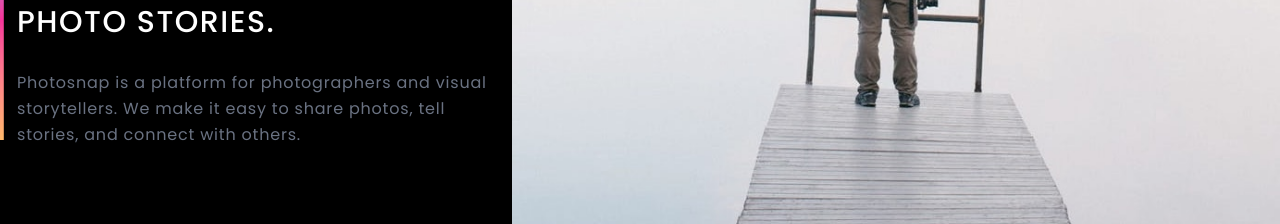
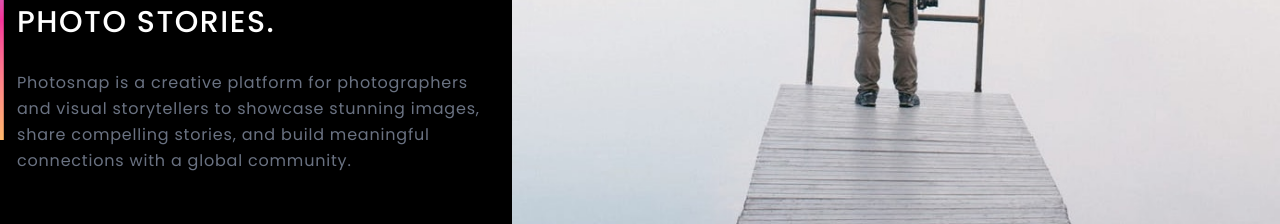
Before and after one commit to Nel-tech/PhotoSnap, a Next.js app in the folder snap/client/: page / in a window 1280 px wide. Shown: the part 361-585 px from the top of the page. Built offline with nearby package versions, Linux system fonts and the light colour scheme; no server answers.

Commit message:
Remove preview.mp3 file and update HeroSection description for clarity and engagement.

```diff
--- a/snap/client/src/app/landing/HeroSection.tsx
+++ b/snap/client/src/app/landing/HeroSection.tsx
@@ -45,8 +45,7 @@ function HeroSection() {
           CREATE AND SHARE YOUR PHOTO STORIES.
         </h1>
         <p className="text-gray-500 tracking-wider leading-relaxed text-sm text-left md:text-left lg:text-base">
-          Photosnap is a platform for photographers and visual storytellers. We
-          make it easy to share photos, tell stories, and connect with others.
+          Photosnap is a creative platform for photographers and visual storytellers to showcase stunning images, share compelling stories, and build meaningful connections with a global community.
         </p>
 
 
```
Also changed, not shown: 1 other file (tests, documents, lock files or other folders).
